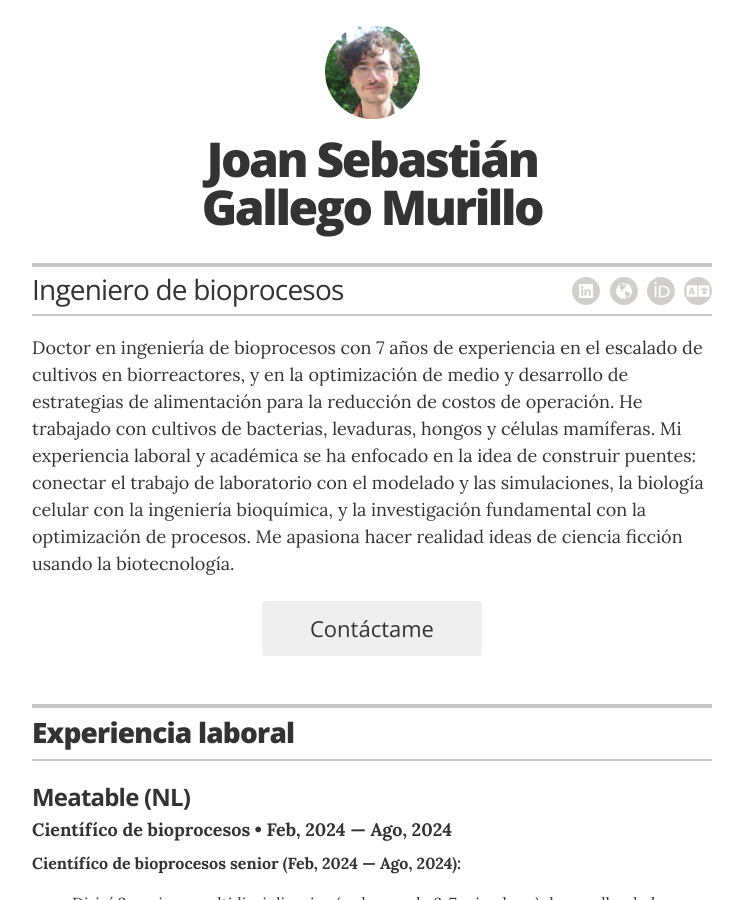
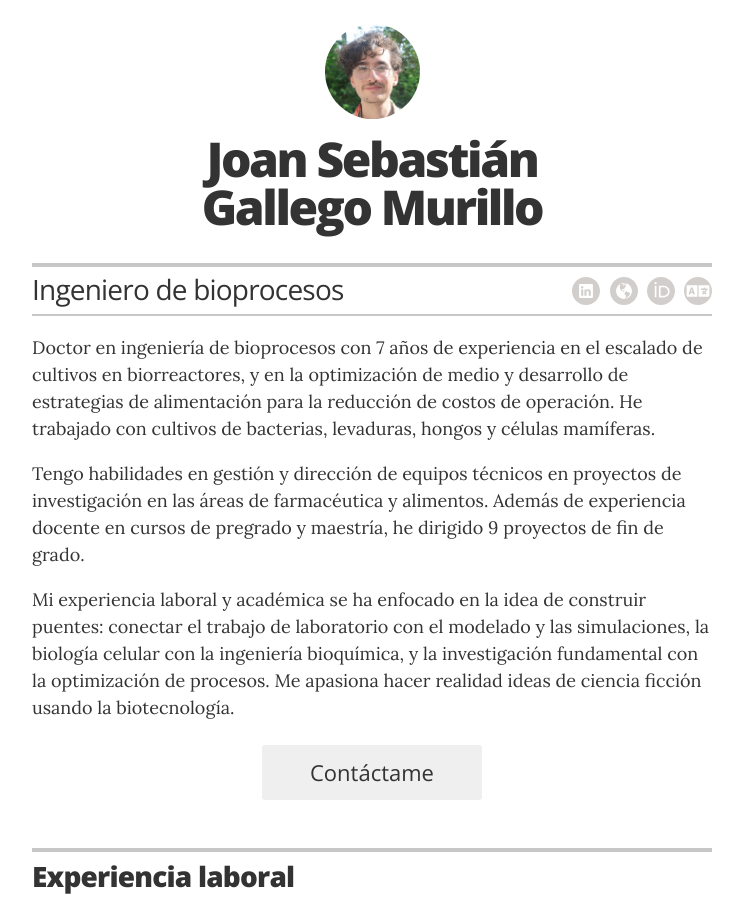
Before and after one commit to synthbiont/joangallego, a Jekyll site: the page es.html, which Jekyll copies as it is, in a window 1280 px wide and 900 px high. Shown: the whole window, without its empty margins (268-1011 px from the left). Built offline with Jekyll 4.4.1, drawn with Linux system fonts in a browser that asks for light colours.

Commit message:
Update es.html
Updated CV intro ESP

```diff
--- a/es.html
+++ b/es.html
@@ -180,7 +180,9 @@
         </div>
 
         <div class="executive-summary" itemprop="description">
-          <p>Doctor en ingeniería de bioprocesos con 7 años de experiencia en el escalado de cultivos en biorreactores, y en la optimización de medio y desarrollo de estrategias de alimentación para la reducción de costos de operación. He trabajado con cultivos de bacterias, levaduras, hongos y células mamíferas. Mi experiencia laboral y académica se ha enfocado en la idea de construir puentes: conectar el trabajo de laboratorio con el modelado y las simulaciones, la biología celular con la ingeniería bioquímica, y la investigación fundamental con la optimización de procesos. Me apasiona hacer realidad ideas de ciencia ficción usando la biotecnología.</p>
+          <p>Doctor en ingeniería de bioprocesos con 7 años de experiencia en el escalado de cultivos en biorreactores, y en la optimización de medio y desarrollo de estrategias de alimentación para la reducción de costos de operación. He trabajado con cultivos de bacterias, levaduras, hongos y células mamíferas.</p>
+          <p>Tengo habilidades en gestión y dirección de equipos técnicos en proyectos de investigación en las áreas de farmacéutica y alimentos. Además de experiencia docente en cursos de pregrado y maestría, he dirigido 9 proyectos de fin de grado.</p>
+          <p>Mi experiencia laboral y académica se ha enfocado en la idea de construir puentes: conectar el trabajo de laboratorio con el modelado y las simulaciones, la biología celular con la ingeniería bioquímica, y la investigación fundamental con la optimización de procesos. Me apasiona hacer realidad ideas de ciencia ficción usando la biotecnología.</p>
         </div>
 
 
```
